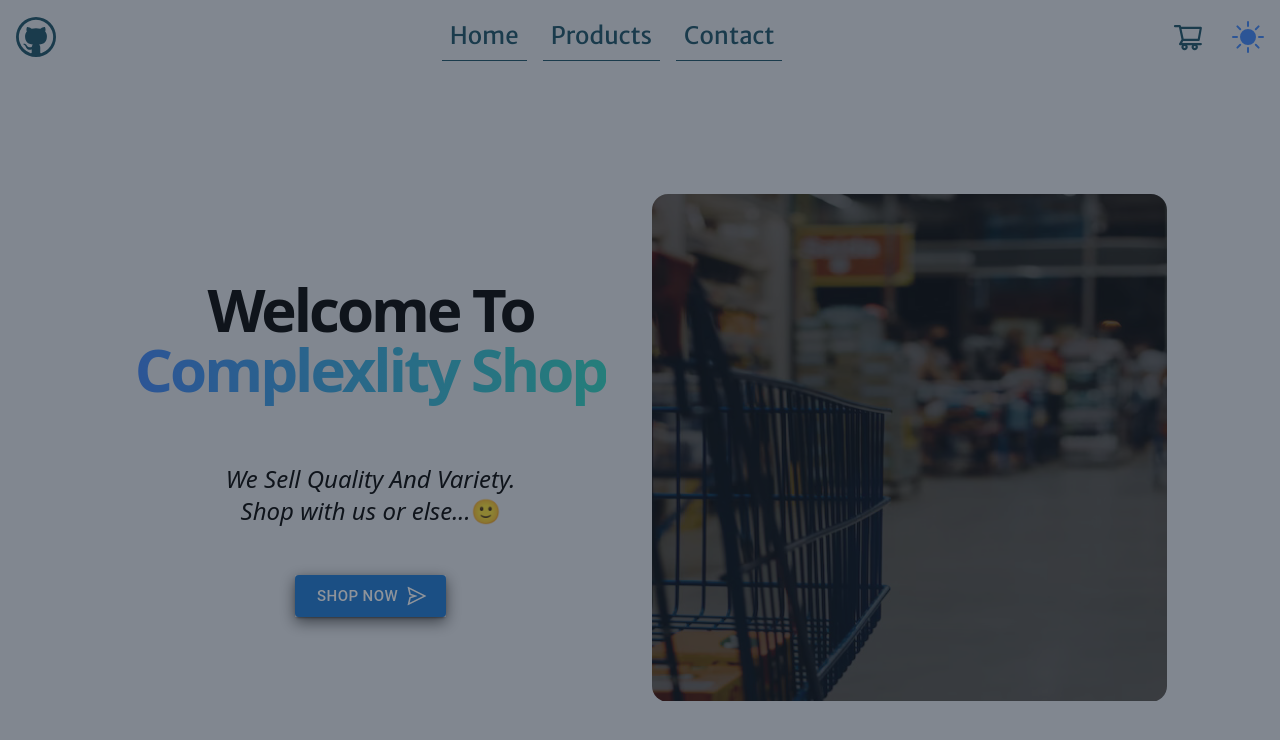
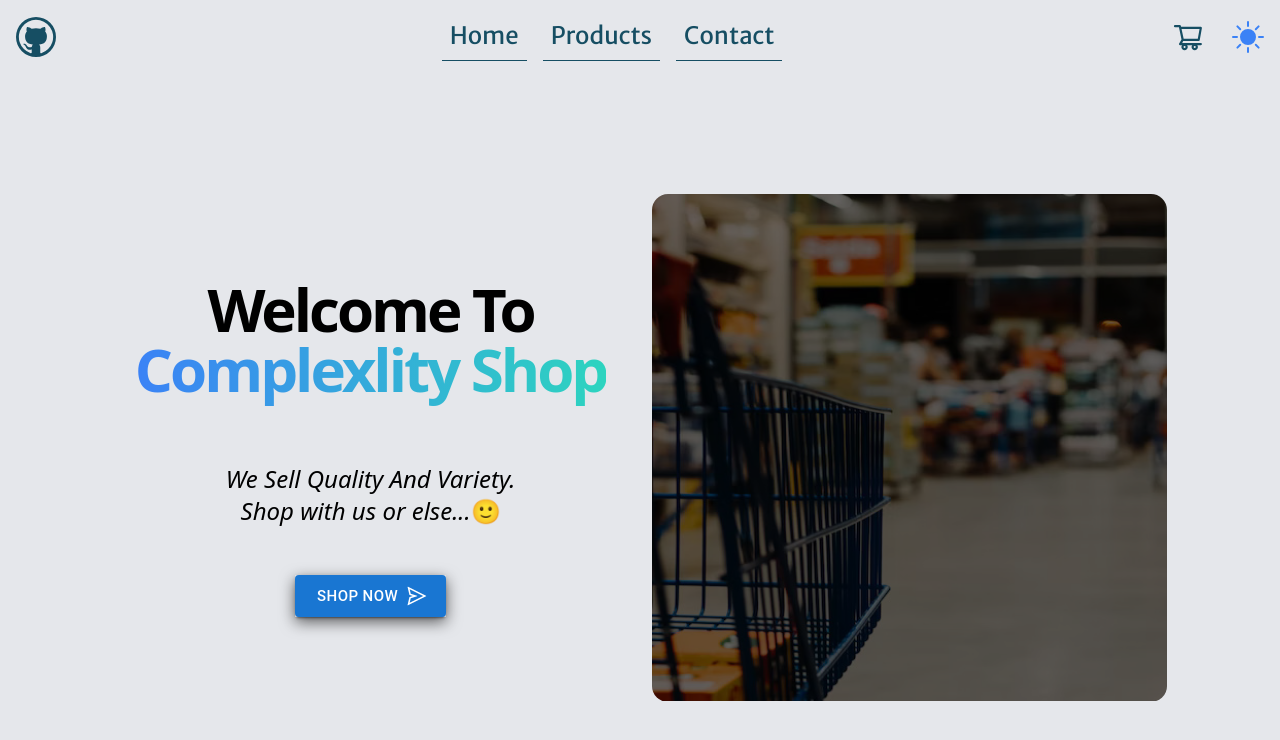
Before and after one commit to Complexlity/eCommerce-site, a React (Vite) app: page / in a window 1280 px wide. Shown: the top 740 px of the page. Built offline with nearby package versions, Linux system fonts and the light colour scheme; a web font is replaced by a local one.

Commit message:
Revert "Change overlay behaviour"
This reverts commit f8fca74cf9abf28bebc3a5f2230d3a41ef8f97a2.

```diff
--- a/src/components/Cart.tsx
+++ b/src/components/Cart.tsx
@@ -21,7 +21,6 @@ const Cart: FC<Props> = () => {
   body.style.overflowX = "hidden";
   body.style.overflowY = overlay ? "hidden" : "auto";
   const divStyle = overlay ? "open" : "closed";
-  const opacityStyle = overlay ? "opacity-[50%]" : "opacity-0";
 
   function alertUser(): void {
     return totalPrice > 0
@@ -34,13 +33,14 @@ const Cart: FC<Props> = () => {
   }
   return (
     <>
-      <div
-        className={
-          opacityStyle +
-          " min-h- absolute inset-0 w-full bg-gray-800 opacity-[50%]"
-        }
-        onClick={closeCart}
-      ></div>
+      {overlay && (
+        <div className="z-2 fixed inset-0  min-h-screen">
+          <div
+            className=" min-h- absolute inset-0 w-full bg-gray-800 opacity-[50%]"
+            onClick={closeCart}
+          ></div>
+        </div>
+      )}
       <div
         className={
           divStyle +
```
